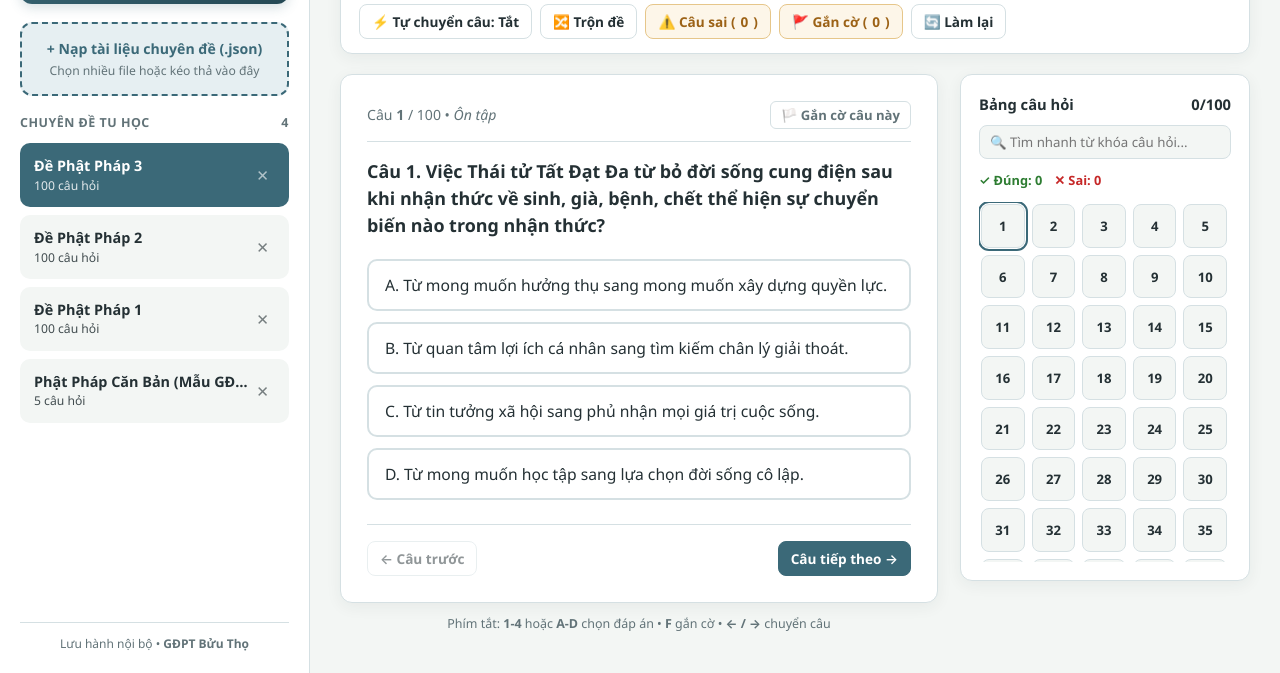
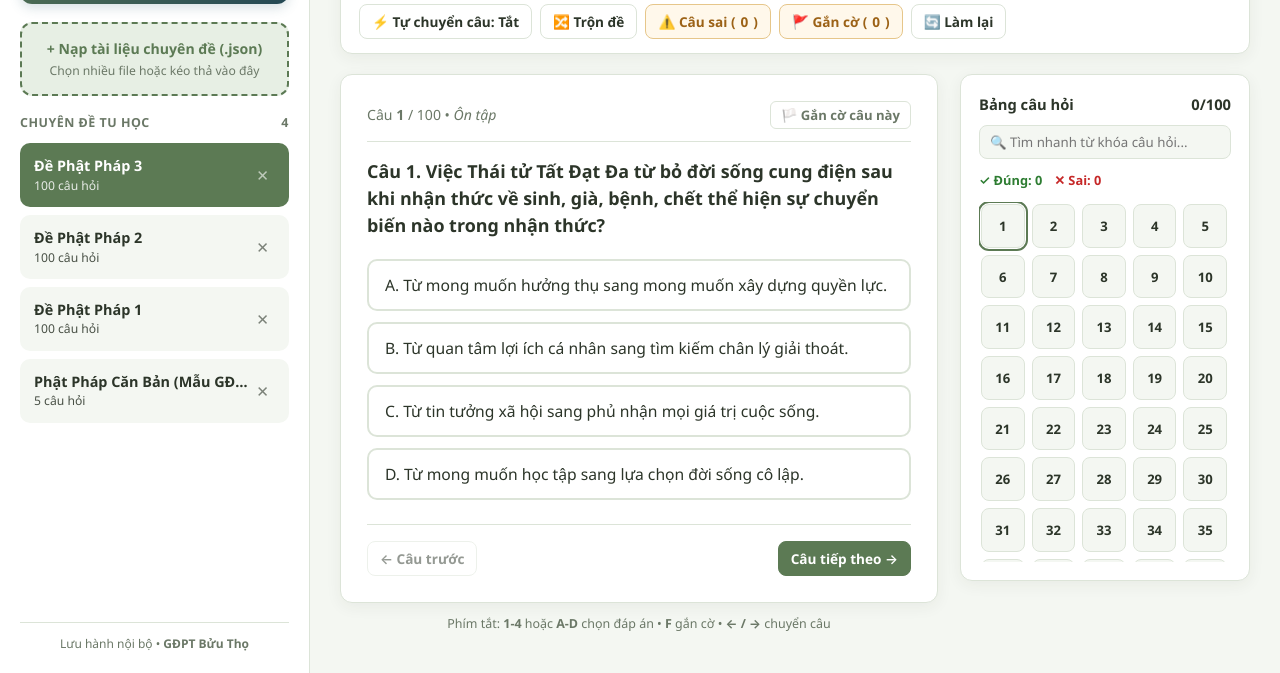
Before and after one commit to phamkhanhdu1503-rgb/OnTapPhatPhapGDPTBuuTho, a plain HTML site: page index.html in a window 1280 px wide. Shown: the part 127-800 px from the top of the page. Drawn offline with Linux system fonts and the light colour scheme.

Commit message:
Nâng cấp giao diện

```diff
--- a/index.html
+++ b/index.html
@@ -6,42 +6,41 @@
     <title>GĐPT Bửu Thọ - Hệ Thống Tu Học & Ôn Tập Phật Pháp</title>
     <style>
         :root {
-            --bg-main: #f3f6f4;
+            --bg-main: #f4f7f2;
             --bg-card: #ffffff;
-            --primary: #3b6978;         /* Xanh Lam GĐPT trầm thanh tịnh */
-            --primary-light: #e6eff2;
-            --primary-hover: #294c57;
-            --accent: #d49b42;          /* Vàng hoa sen / Kem ấm */
-            --accent-bg: #fdf6e9;
-            --text-main: #243034;
-            --text-muted: #627378;
-            --border: #d5e0e3;
+            --primary: #5c7a54;         /* Xanh bơ trầm dịu mắt */
+            --primary-light: #e7efe4;
+            --primary-hover: #496342;
+            --accent: #d9a05b;          /* Kem ấm / Vàng hoa sen */
+            --accent-bg: #fff8eb;
+            --text-main: #2c3529;
+            --text-muted: #6b7867;
+            --border: #dce4d8;
             --success: #2e7d32;
             --success-bg: #e8f5e9;
             --danger: #c62828;
             --danger-bg: #ffebee;
-            --shadow: 0 4px 16px rgba(36, 48, 52, 0.06);
+            --shadow: 0 4px 16px rgba(44, 53, 41, 0.06);
             --radius: 12px;
         }
 
         body.dark-mode {
-            --bg-main: #161d20;
-            --bg-card: #1f292e;
-            --primary: #5ea3b8;
-            --primary-light: #263840;
-            --primary-hover: #7bc0d4;
-            --accent: #e5b25d;
+            --bg-main: #181d17;
+            --bg-card: #222920;
+            --primary: #82a878;         /* Xanh bơ sáng nhẹ cho nền tối */
+            --primary-light: #2b3628;
+            --primary-hover: #9bc291;
+            --accent: #e5b26b;
             --accent-bg: #362e21;
-            --text-main: #e8eff1;
-            --text-muted: #98aab0;
-            --border: #314047;
+            --text-main: #e9efe7;
+            --text-muted: #9aa896;
+            --border: #333e30;
             --success: #66bb6a;
             --success-bg: #1e3322;
             --danger: #ef5350;
             --danger-bg: #3b2022;
             --shadow: 0 4px 16px rgba(0, 0, 0, 0.25);
         }
-
         * {
             box-sizing: border-box;
             margin: 0;
```
